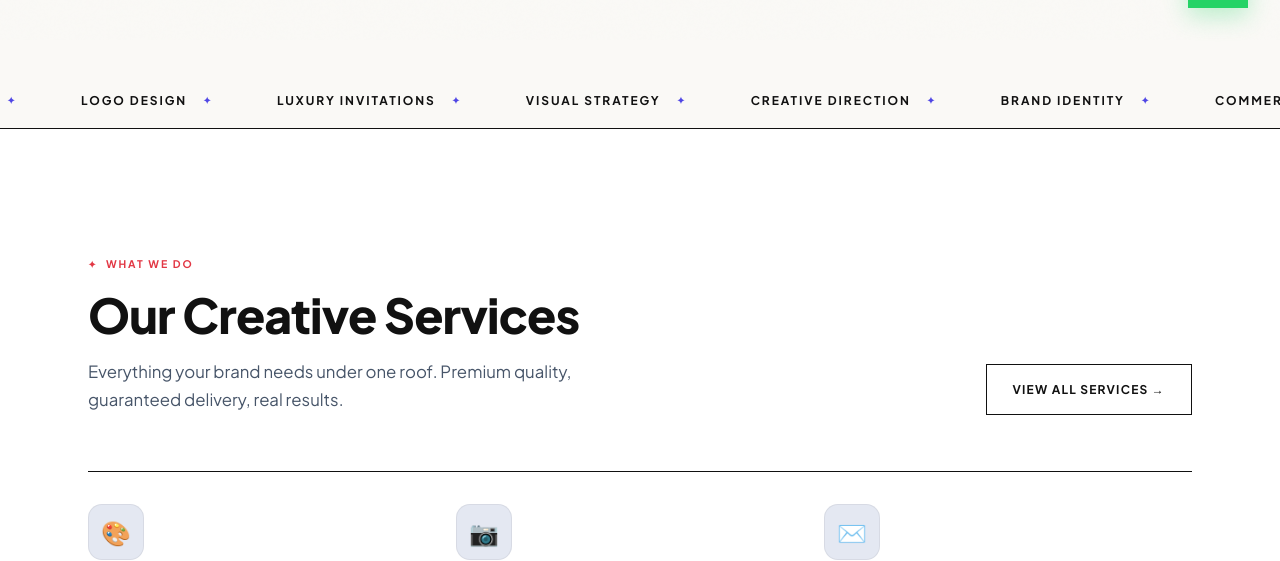
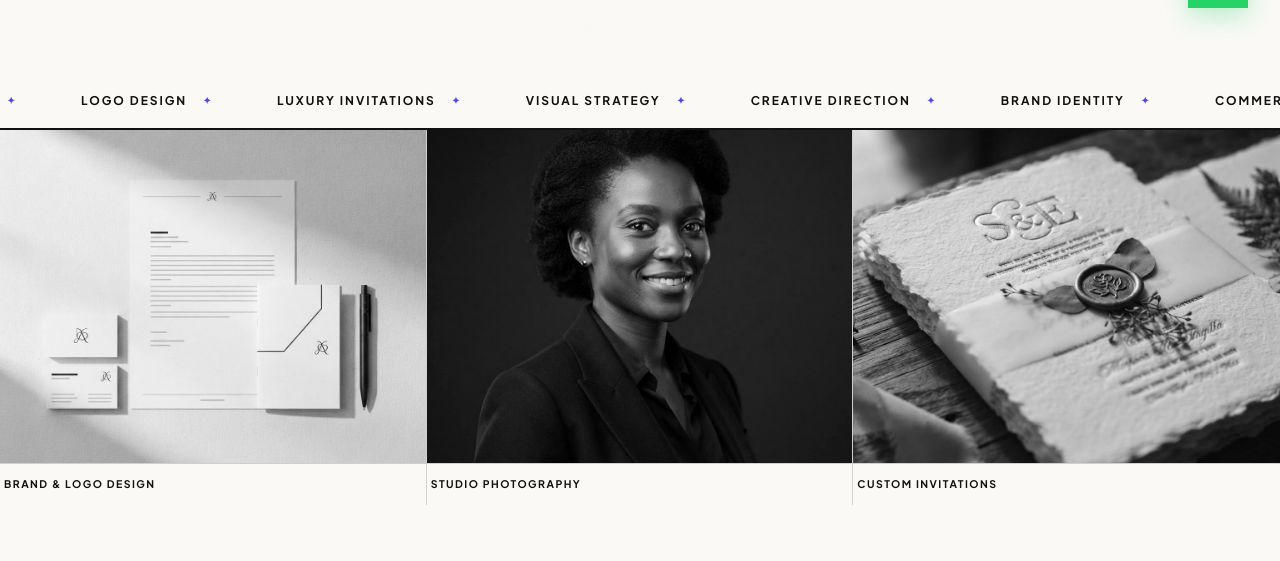
Before and after one commit to abdulwasirhabib92-sketch/Weby-Gury, a plain HTML site: page index.html in a window 1280 px wide. Shown: the part 760-1321 px from the top of the page. Drawn offline with nearby package versions, Linux system fonts and the light colour scheme; a web font is replaced by a local one.

Commit message:
feat(gallery): add service imagery — brand identity, studio portrait, luxury invitations; portfolio cards now photographic

```diff
--- a/index.html
+++ b/index.html
@@ -978,6 +978,20 @@ h2,h3{ font-family:'Plus Jakarta Sans',system-ui,sans-serif!important; font-weig
   color:#111111!important; background:none!important; background-image:none!important;
   -webkit-text-fill-color:#111111!important; -webkit-background-clip:border-box!important;
   background-clip:border-box!important; text-shadow:none!important; }
+
+/* service imagery (2026-10-26) */
+.svc-gallery{display:grid;grid-template-columns:repeat(3,1fr);gap:0;margin:0 0 3.5rem;border-top:1.5px solid #111}
+.svc-gallery figure{margin:0;padding:0;border-right:1px solid rgba(17,17,17,.18)}
+.svc-gallery figure:last-child{border-right:0}
+.svc-gallery img{width:100%;height:clamp(220px,26vw,340px);object-fit:cover;display:block;filter:grayscale(100%) contrast(1.03);transition:filter .35s ease}
+.svc-gallery figure:hover img{filter:none}
+.svc-gallery figcaption{text-transform:uppercase;letter-spacing:.14em;font-size:10.5px;padding:12px 4px;color:#111;border-top:1px solid rgba(17,17,17,.18);font-weight:700}
+@media(max-width:700px){.svc-gallery{grid-template-columns:1fr}.svc-gallery figure{border-right:0;border-bottom:1px solid rgba(17,17,17,.18)}}
+.port-card{position:relative;overflow:hidden;min-height:260px}
+.port-card img.port-img{position:absolute;inset:0;width:100%;height:100%;object-fit:cover;z-index:0;filter:grayscale(100%) contrast(1.03);transition:filter .4s ease,transform .6s ease}
+.port-card:hover img.port-img{filter:none;transform:scale(1.04)}
+.port-card::after{content:'';position:absolute;inset:0;z-index:1;background:linear-gradient(to top,rgba(0,0,0,.62),rgba(0,0,0,0) 58%);pointer-events:none}
+.port-card > *:not(img.port-img){position:relative;z-index:2;color:#fff}
 </style>
 </head>
 <body>
@@ -1084,7 +1098,24 @@ h2,h3{ font-family:'Plus Jakarta Sans',system-ui,sans-serif!important; font-weig
 </div>
 
 <!-- ===== SERVICES ===== -->
-<section id="services" aria-label="Our services">
+
+    <!-- Service imagery: what the studio actually makes -->
+    <div class="svc-gallery" aria-label="Our services in pictures">
+      <figure>
+        <img src="img/services/brand.jpg" alt="Brand identity stationery suite: business cards, letterhead and brochure" loading="lazy" width="1200" height="1200">
+        <figcaption>Brand &amp; Logo Design</figcaption>
+      </figure>
+      <figure>
+        <img src="img/services/portrait.jpg" alt="Corporate studio portrait lit with soft directional light" loading="lazy" width="1200" height="1500">
+        <figcaption>Studio Photography</figcaption>
+      </figure>
+      <figure>
+        <img src="img/services/invitations.jpg" alt="Luxury letterpress invitation suite with gold foil monogram" loading="lazy" width="1200" height="1200">
+        <figcaption>Custom Invitations</figcaption>
+      </figure>
+    </div>
+
+    <section id="services" aria-label="Our services">
   <div class="section-inner">
     <div class="section-header-row">
       <div>
@@ -1150,36 +1181,42 @@ h2,h3{ font-family:'Plus Jakarta Sans',system-ui,sans-serif!important; font-weig
     </div>
     <div class="portfolio-grid reveal">
       <div class="port-card" data-cat="brand">
+        <img class="port-img" src="img/services/brand.jpg" alt="" loading="lazy">
         <img src="https://images.unsplash.com/photo-1618005182384-a83a8bd57fbe?w=800&q=80" alt="Abstract brand design project for tech startup" loading="lazy">
         <div class="port-overlay">
           <div><div class="port-info-title">Tech Brand Identity</div><div class="port-info-cat">Brand Design</div></div>
         </div>
       </div>
       <div class="port-card" data-cat="photo">
+        <img class="port-img" src="img/services/portrait.jpg" alt="" loading="lazy">
         <img src="https://images.unsplash.com/photo-1586717791821-3f44a563fa4c?w=600&q=80" alt="Professional studio photography session for corporate client" loading="lazy">
         <div class="port-overlay">
           <div><div class="port-info-title">Corporate Portraits</div><div class="port-info-cat">Photography</div></div>
         </div>
       </div>
       <div class="port-card" data-cat="invite">
+        <img class="port-img" src="img/services/invitations.jpg" alt="" loading="lazy">
         <img src="https://images.unsplash.com/photo-1542038784456-1ea8e935640e?w=600&q=80" alt="Luxury wedding invitation suite with foil detail" loading="lazy">
         <div class="port-overlay">
           <div><div class="port-info-title">Luxury Wedding Suite</div><div class="port-info-cat">Invitations</div></div>
         </div>
       </div>
       <div class="port-card" data-cat="photo">
+        <img class="port-img" src="img/services/brand.jpg" alt="" loading="lazy">
         <img src="https://images.unsplash.com/photo-1516035069371-29a1b244cc32?w=600&q=80" alt="Product photography for e-commerce campaign" loading="lazy">
         <div class="port-overlay">
           <div><div class="port-info-title">Product Campaign</div><div class="port-info-cat">Photography</div></div>
         </div>
       </div>
       <div class="port-card" data-cat="brand">
+        <img class="port-img" src="img/services/portrait.jpg" alt="" loading="lazy">
         <img src="https://images.unsplash.com/photo-1626785774573-4b799315345d?w=600&q=80" alt="Modern brand identity design concept" loading="lazy">
         <div class="port-overlay">
           <div><div class="port-info-title">Luxury Brand System</div><div class="port-info-cat">Brand Design</div></div>
         </div>
       </div>
       <div class="port-card" data-cat="invite">
+        <img class="port-img" src="img/services/invitations.jpg" alt="" loading="lazy">
         <img src="https://images.unsplash.com/photo-1464219789935-c2d9d9aba644?w=600&q=80" alt="Corporate event invitation with monogram design" loading="lazy">
         <div class="port-overlay">
           <div><div class="port-info-title">Corporate Gala Suite</div><div class="port-info-cat">Invitations</div></div>
```
Also changed, not shown: img/services/brand.jpg (added), img/services/invitations.jpg (added), img/services/portrait.jpg (added).
